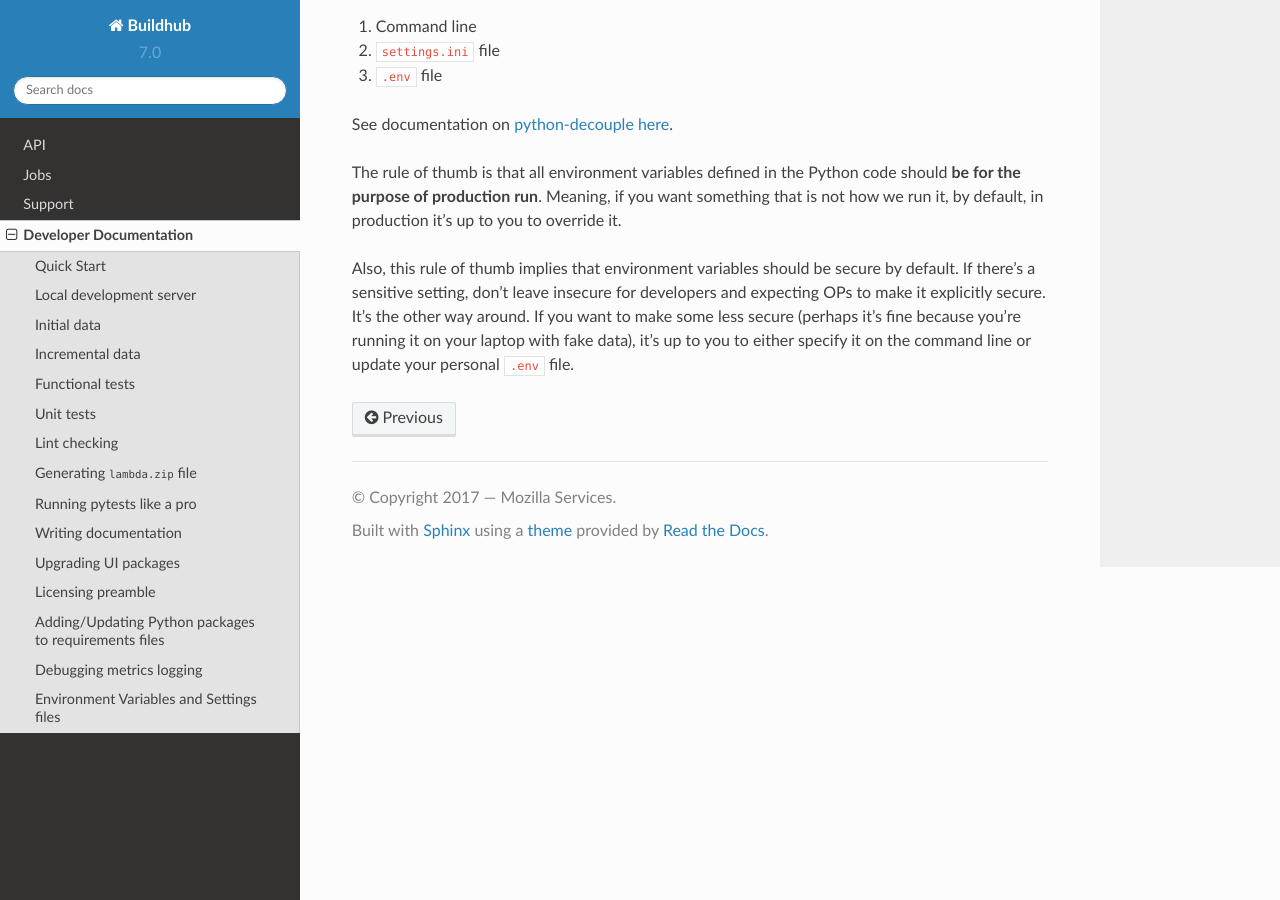
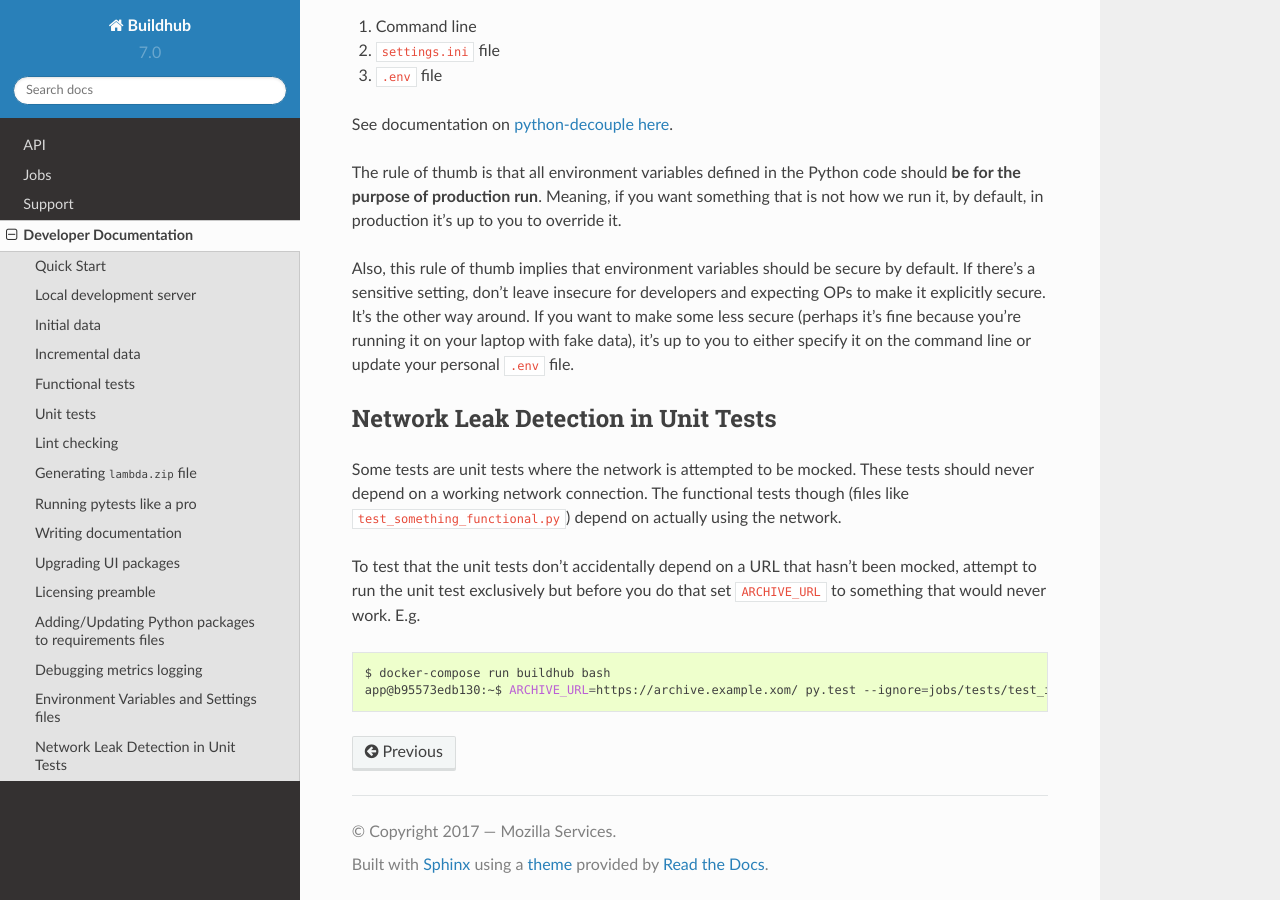
Before and after one commit to mozilla-services/buildhub, a Sphinx documentation site: the page built from docs/dev.rst, in a window 1280 px wide and 900 px high, scrolled down 6916 px. Built offline with Sphinx 7.4.7 and the Read the Docs theme 2.0.0, drawn with Linux system fonts in a browser that asks for light colours.

Commit message:
simplify

```diff
--- a/docs/dev.rst
+++ b/docs/dev.rst
@@ -379,3 +379,21 @@ developers and expecting OPs to make it explicitly secure. It's the other
 way around. If you want to make some less secure (perhaps it's fine because
 you're running it on your laptop with fake data), it's up to you to either
 specify it on the command line or update your personal ``.env`` file.
+
+
+Network Leak Detection in Unit Tests
+====================================
+
+Some tests are unit tests where the network is attempted to be mocked. These
+tests should never depend on a working network connection. The functional
+tests though (files like ``test_something_functional.py``) depend on actually
+using the network.
+
+To test that the unit tests don't accidentally depend on a URL that hasn't
+been mocked, attempt to run the unit test exclusively but before you do that
+set ``ARCHIVE_URL`` to something that would never work. E.g.
+
+.. code-block:: shell
+
+    $ docker-compose run buildhub bash
+    app@b95573edb130:~$ ARCHIVE_URL=https://archive.example.xom/ py.test --ignore=jobs/tests/test_inventory_to_records_functional.py --ignore=jobs/tests/test_lamdba_s3_event_functional.py --override-ini="cache_dir=/tmp/tests" jobs/tests
```
Also changed, not shown: 1 other file.
